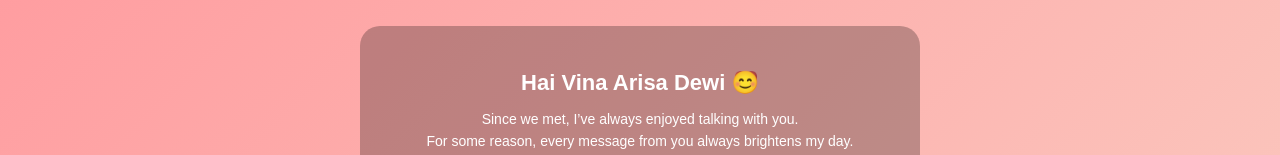
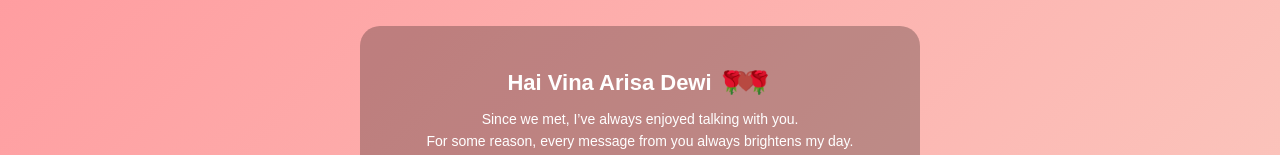
Before and after one commit to yanjok129-lang/Love, a plain HTML site: page index.html in a window 1280 px wide. Shown: the part 131-286 px from the top of the page. Drawn offline with Linux system fonts and the light colour scheme.

Commit message:
Update index.html

```diff
--- a/index.html
+++ b/index.html
@@ -97,7 +97,7 @@ pointer-events:none;
 
 <div class="card">
 
-<h1>Hai Vina Arisa Dewi 😊</h1>
+<h1>Hai Vina Arisa Dewi 🌹🌹</h1>
 
 <p>Since we met, I’ve always enjoyed talking with you.</p>
 <p>For some reason, every message from you always brightens my day.</p>
```
